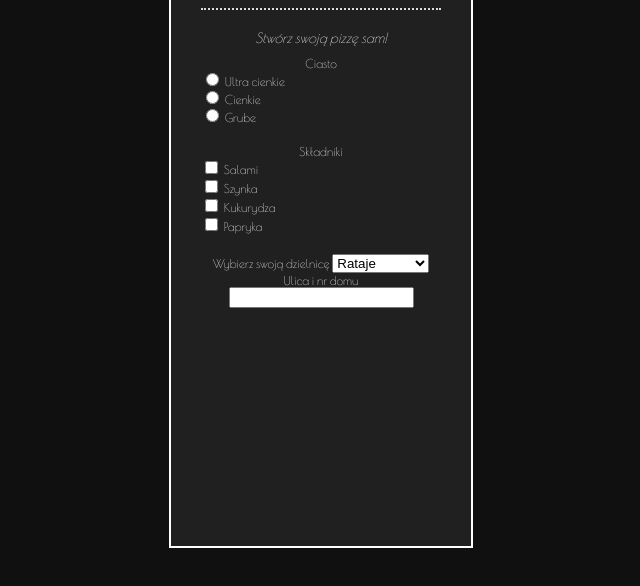
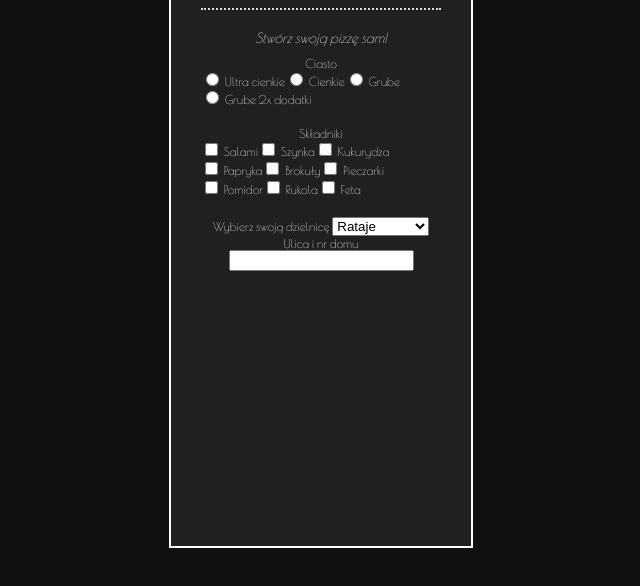
Before and after one commit to Mikolaj-Myslak/my-first-form, a plain HTML site: page index.html in a window 1280 px wide. Shown: the part 124-710 px from the top of the page, without its empty margins (319-959 px from the left). Drawn offline with nearby package versions, Linux system fonts and the light colour scheme.

Commit message:
I upgraded Ciasto and Skladniki section

```diff
--- a/index.html
+++ b/index.html
@@ -23,33 +23,69 @@
             <form id="pizzaForm" action="./clientOrders.html" method="POST">
                 <section id="ciastoSection" class="menuSection">
                     <div class="centerText">Ciasto</div>
+                    <div class="flexWrap">
+                        <div class="flexPart">
                             <input name="ciasto" id="ultra-cienkie" value="ultra-cienkie" type="radio" >
                             <label for="ultra-cienkie">Ultra cienkie</label>
-                    </br>
+                        </div>
+                        <div class="flexPart">
                             <input name="ciasto" id="cienkie" value="cienkie" type="radio" >
                             <label for="cienkie">Cienkie</label>
-                    </br>
+                        </div>
+                        <div class="flexPart">
                             <input name="ciasto" id="grube" value="grube" type="radio" >
                             <label for="grube">Grube</label>
+                        </div>
+                        <div class="flexPart">
+                            <input name="ciasto" id="cheeseEdge" value="cheeseEdge" type="radio" >
+                            <label for="cheeseEdge">Grube 2x dodatki</label>
+                        </div>
+                    </div>
                 </section>
                 <section id="skladnikiSection" class="menuSection">
                     <div class="centerText">Składniki</div>
-                    <div class=".flexWrap">
+                    <div class="flexWrap">
+                        <div class="flexPart">
                             <input name="skladniki" id="salami" value="salami" type="checkbox" >
                             <label for="salami">Salami</label>
-                        </br>
+                        </div>
+                        <div class="flexPart">
                             <input name="skladniki" id="szynka" value="szynka" type="checkbox" >
                             <label for="szynka">Szynka</label>
-                        </br>
+                        </div>
+                        <div class="skladnik">
                             <input name="skladniki" id="kukurydza" value="kukurydza" type="checkbox" >
                             <label for="kukurydza">Kukurydza</label>
-                        </br>
+                        </div>
+                        <div class="flexPart">
                             <input name="skladniki" id="papryka" value="papryka" type="checkbox" >
                             <label for="papryka">Papryka</label>
                         </div>
+
+                        <div class="flexPart">
+                            <input name="skladniki" id="brokuly" value="brokuly" type="checkbox" >
+                            <label for="brokuly">Brokuły</label>
+                        </div>
+                        <div class="flexPart">
+                            <input name="skladniki" id="pieczarki" value="pieczarki" type="checkbox" >
+                            <label for="pieczarki">Pieczarki</label>
+                        </div>
+                        <div class="flexPart">
+                            <input name="skladniki" id="pomidor" value="pomidor" type="checkbox" >
+                            <label for="pomidor">Pomidor</label>
+                        </div>
+                        <div class="flexPart">
+                            <input name="skladniki" id="rukola" value="rukola" type="checkbox" >
+                            <label for="rukola">Rukola</label>
+                        </div>
+                        <div class="flexPart">
+                            <input name="skladniki" id="feta" value="feta" type="checkbox" >
+                            <label for="feta">Feta</label>
+                        </div>
+                    </div>
                 </section>
-                <section id="adresSection" class="menuSection">
-                    <div class="centerText">
+                <section id="adresSection" class="menuSection centerText">
+                    <div>
                         <label for="dzielnica">Wybierz swoją dzielnicę </label>
                         <select id="dzielnica" name="dzielnica">
                             <option value="rataje">Rataje</option>
@@ -58,9 +94,10 @@
                             <option value="lazarz">Łazarz</option>
                             <option value="stareMiasto">Stare Miasto</option>
                         </select>
-                        </br>
+                        <div>
                             <label for="adres">Ulica i nr domu</label>
                             <input type="text" name="adres" value="">
+                        </div>
                     </div>
                 </section>
             </form>
--- a/style.css
+++ b/style.css
@@ -56,3 +56,6 @@ body{
     display: flex;
     flex-wrap: wrap;
 }
+.flexPart{
+
+}
```
Lines whose indentation alone changed are shown as unchanged.
